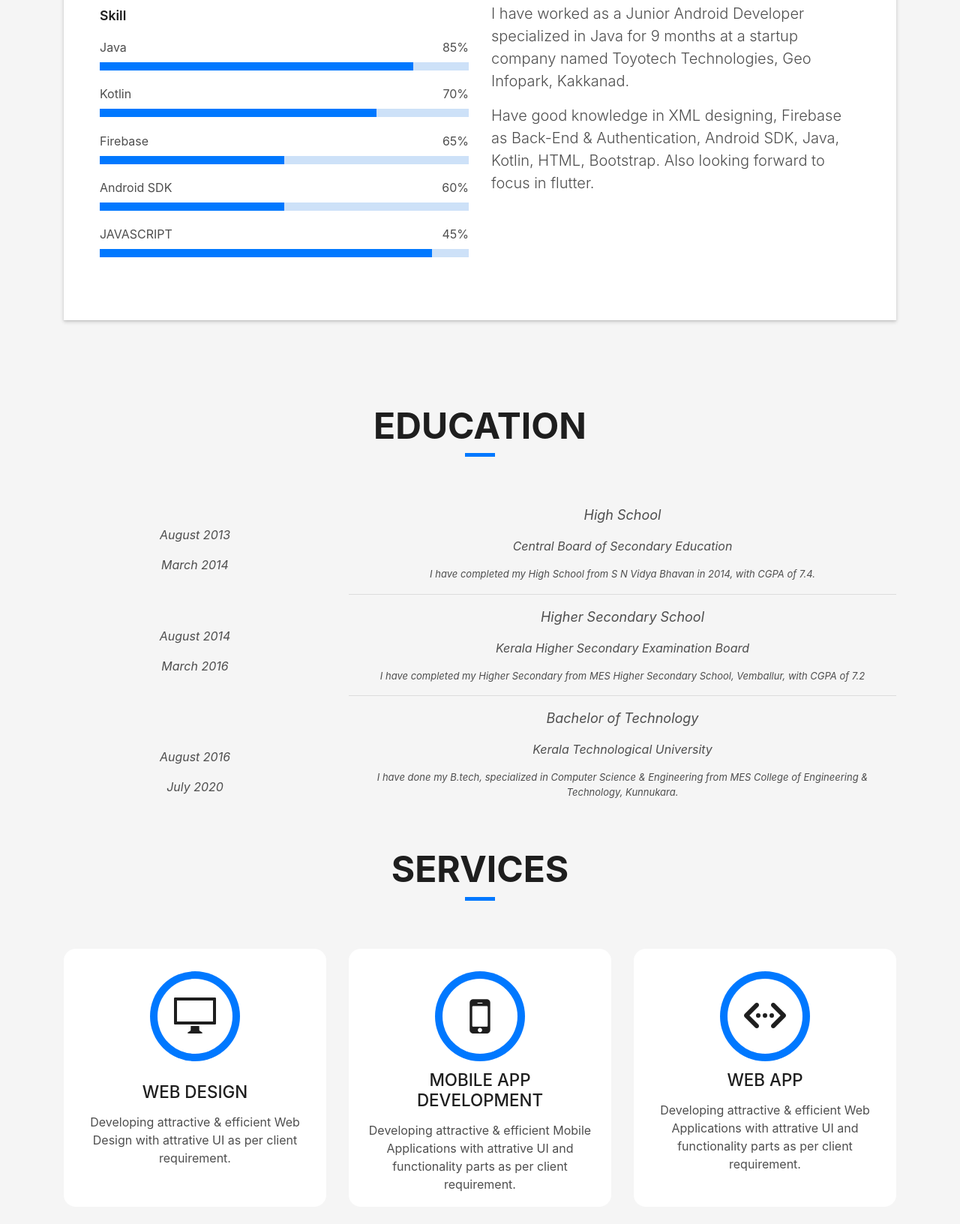
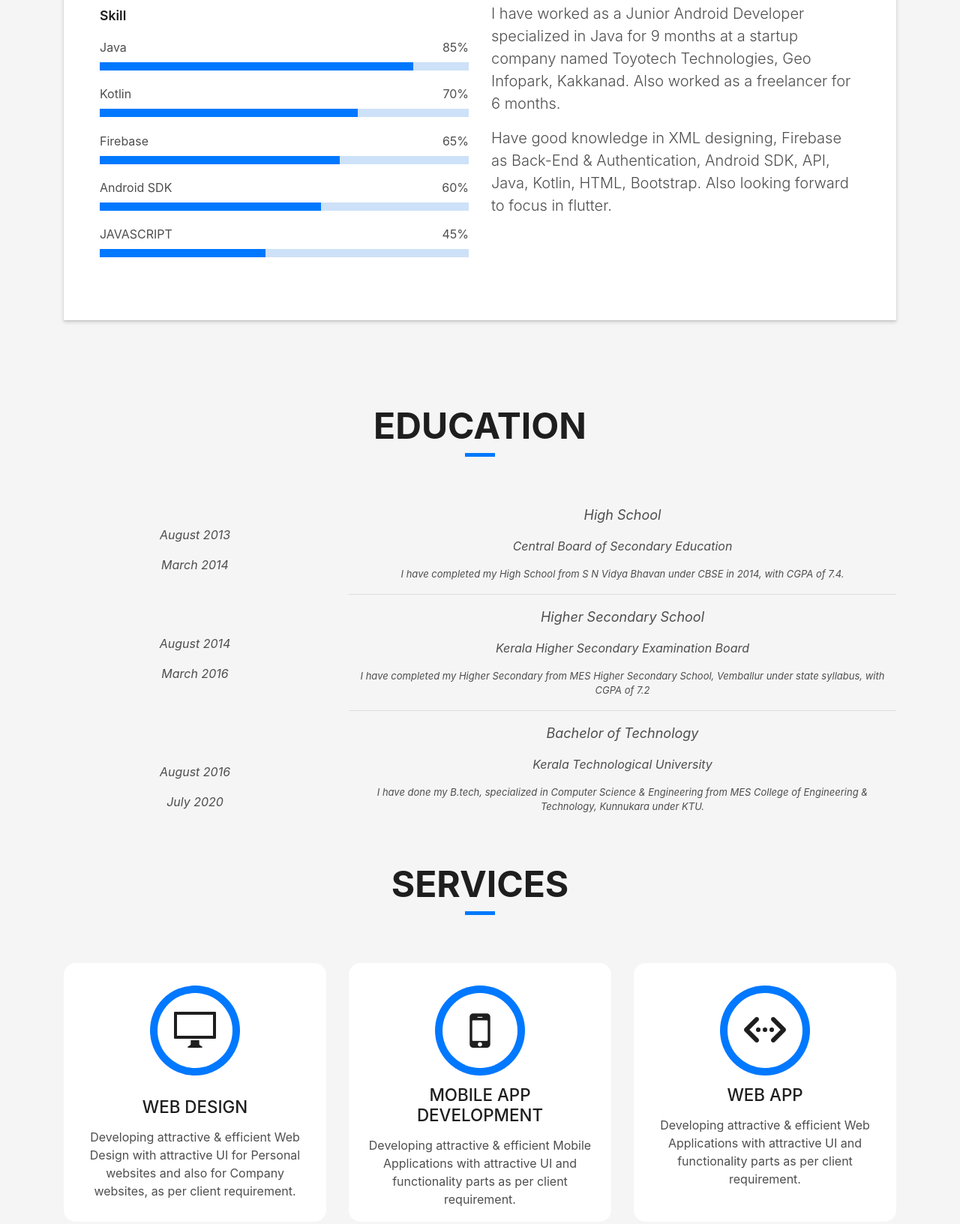
Before and after one commit to SuhailPA/SuhailDevPW, a plain HTML site: page index.html in a window 1280 px wide. Shown: the part 1147-2779 px from the top of the page at 75% size. Drawn offline with Linux system fonts and the light colour scheme; files whose address does not match are found by name.

Commit message:
extra content added

```diff
--- a/index.html
+++ b/index.html
@@ -142,22 +142,22 @@
                   </div>
                   <span>Kotlin</span> <span class="pull-right">70%</span>
                   <div class="progress">
-                    <div class="progress-bar" role="progressbar" style="width: 75%" aria-valuenow="75" aria-valuemin="0"
+                    <div class="progress-bar" role="progressbar" style="width: 70%" aria-valuenow="75" aria-valuemin="0"
                       aria-valuemax="100"></div>
                   </div>
                   <span>Firebase</span> <span class="pull-right">65%</span>
                   <div class="progress">
-                    <div class="progress-bar" role="progressbar" style="width: 50%" aria-valuenow="50" aria-valuemin="0"
+                    <div class="progress-bar" role="progressbar" style="width: 65%" aria-valuenow="50" aria-valuemin="0"
                       aria-valuemax="100"></div>
                   </div>
                   <span>Android SDK</span> <span class="pull-right">60%</span>
                   <div class="progress">
-                    <div class="progress-bar" role="progressbar" style="width: 50%" aria-valuenow="50" aria-valuemin="0"
+                    <div class="progress-bar" role="progressbar" style="width: 60%" aria-valuenow="50" aria-valuemin="0"
                       aria-valuemax="100"></div>
                   </div>
                   <span>JAVASCRIPT</span> <span class="pull-right">45%</span>
                   <div class="progress">
-                    <div class="progress-bar" role="progressbar" style="width: 90%" aria-valuenow="90" aria-valuemin="0"
+                    <div class="progress-bar" role="progressbar" style="width: 45%" aria-valuenow="90" aria-valuemin="0"
                       aria-valuemax="100"></div>
                   </div>
                 </div>
@@ -174,10 +174,10 @@
                     Kunnukara, specialised in Computer Science and Engineering.
                   </p>
                   <p class="lead">
-                    I have worked as a Junior Android Developer specialized in Java for 9 months at a startup company named Toyotech Technologies, Geo Infopark, Kakkanad.
+                    I have worked as a Junior Android Developer specialized in Java for 9 months at a startup company named Toyotech Technologies, Geo Infopark, Kakkanad. Also worked as a freelancer for 6 months.
                   </p>
                   <p class="lead">
-                    Have good knowledge in XML designing, Firebase as Back-End & Authentication, Android SDK, Java, Kotlin, HTML, Bootstrap. Also looking forward to focus in flutter.
+                    Have good knowledge in XML designing, Firebase as Back-End & Authentication, Android SDK, API, Java, Kotlin, HTML, Bootstrap. Also looking forward to focus in flutter.
                   </p>
                 </div>
               </div>
@@ -211,7 +211,7 @@
         <div class=" col-8 col-md-8 mx-auto">
           <p class="Edu-mode"> High School</p>
           <p class="university">Central Board of Secondary Education</p>
-          <p class="edu-desc">I have completed my High School from S N Vidya Bhavan in 2014, with CGPA of 7.4.</p>
+          <p class="edu-desc">I have completed my High School from S N Vidya Bhavan under CBSE in 2014, with CGPA of 7.4.</p>
           <hr>
         </div>
 
@@ -222,7 +222,7 @@
         <div class="col-8 col-md-8">
           <p class="Edu-mode"> Higher Secondary School</p>
           <p class="university">Kerala Higher Secondary Examination Board</p>
-          <p class="edu-desc">I have completed my Higher Secondary from MES Higher Secondary School, Vemballur, with CGPA of 7.2</p>
+          <p class="edu-desc">I have completed my Higher Secondary from MES Higher Secondary School, Vemballur under state syllabus, with CGPA of 7.2</p>
           <hr>
         </div>
 
@@ -233,7 +233,7 @@
         <div class="col-8 col-md-8 mb-5">
           <p class="Edu-mode"> Bachelor of Technology</p>
           <p class="university">Kerala Technological University</p>
-          <p class="edu-desc">I have done my B.tech, specialized in Computer Science & Engineering from MES College of Engineering & Technology, Kunnukara.</p>
+          <p class="edu-desc">I have done my B.tech, specialized in Computer Science & Engineering from MES College of Engineering & Technology, Kunnukara under KTU.</p>
         </div>
       </div>
     </div>
@@ -262,7 +262,7 @@
             <div class="service-content pt-3">
               <h2 class="s-title">Web Design</h2>
               <p class="s-description text-center">
-                Developing attractive & efficient Web Design with attrative UI as per client requirement.
+                Developing attractive & efficient Web Design with attractive UI for Personal websites and also for Company websites, as per client requirement.
               </p>
             </div>
           </div>
@@ -275,7 +275,7 @@
             <div class="service-content">
               <h2 class="s-title">Mobile App Development</h2>
               <p class="s-description text-center">
-                Developing attractive & efficient Mobile Applications with attrative UI and functionality parts as per client requirement.
+                Developing attractive & efficient Mobile Applications with attractive UI and functionality parts as per client requirement.
               </p>
             </div>
           </div>
@@ -288,7 +288,7 @@
             <div class="service-content">
               <h2 class="s-title">Web App</h2>
               <p class="s-description text-center">
-                Developing attractive & efficient Web Applications with attrative UI and functionality parts as per client requirement.
+                Developing attractive & efficient Web Applications with attractive UI and functionality parts as per client requirement.
               </p>
             </div>
           </div>
@@ -611,6 +611,11 @@
                     <h5 class="title-left">
                       Get in Touch
                     </h5>
+                    <p class="pt-3">
+                      If you have any questions, please feel free to drop me a line. If you don't get an answer immediately.
+                      I might be just travelling through the middle of nowhere. I will get back to you as soon as I can. <br>
+                      That's a promise!
+                    </p>
                   </div>
                   <div class="more-info">
                     <p class="lead">
```
